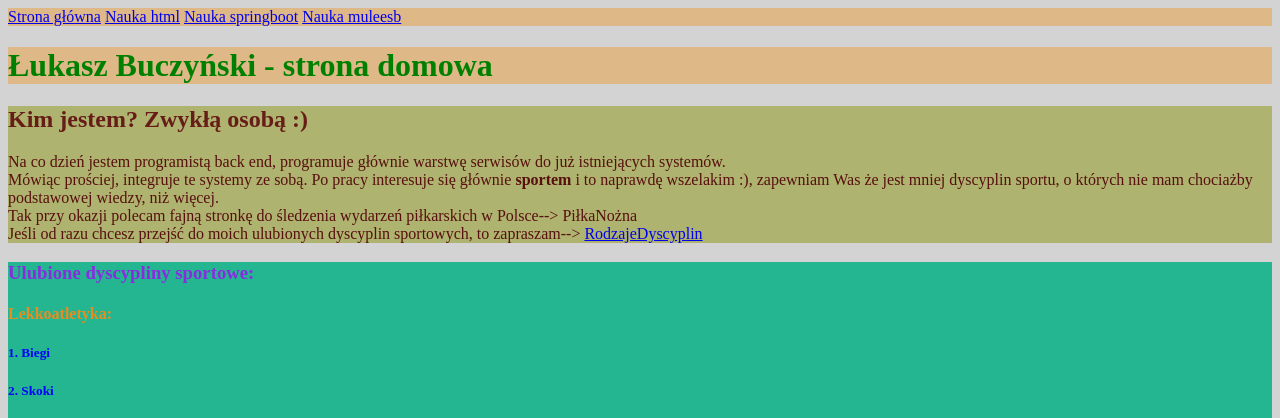
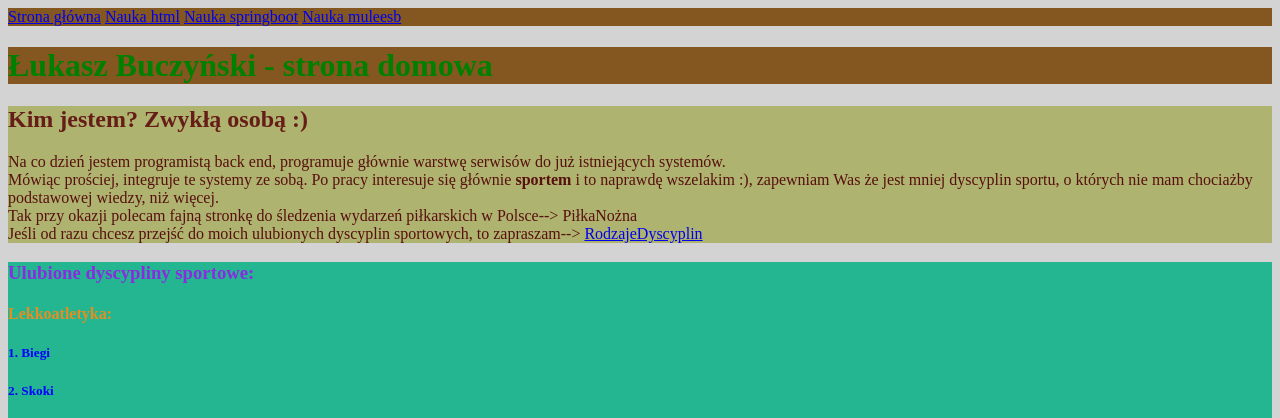
Before and after one commit to BukowatyL/homepage, a plain HTML site: page index.html in a window 1280 px wide. Shown: the top 418 px of the page. Drawn offline with Linux system fonts and the light colour scheme.

Commit message:
change background in style.css

```diff
--- a/style.css
+++ b/style.css
@@ -35,5 +35,5 @@
             color: cadetblue;
         }
         #top{
-            background: burlywood;
+            background: rgb(131, 87, 31);
         }
```
